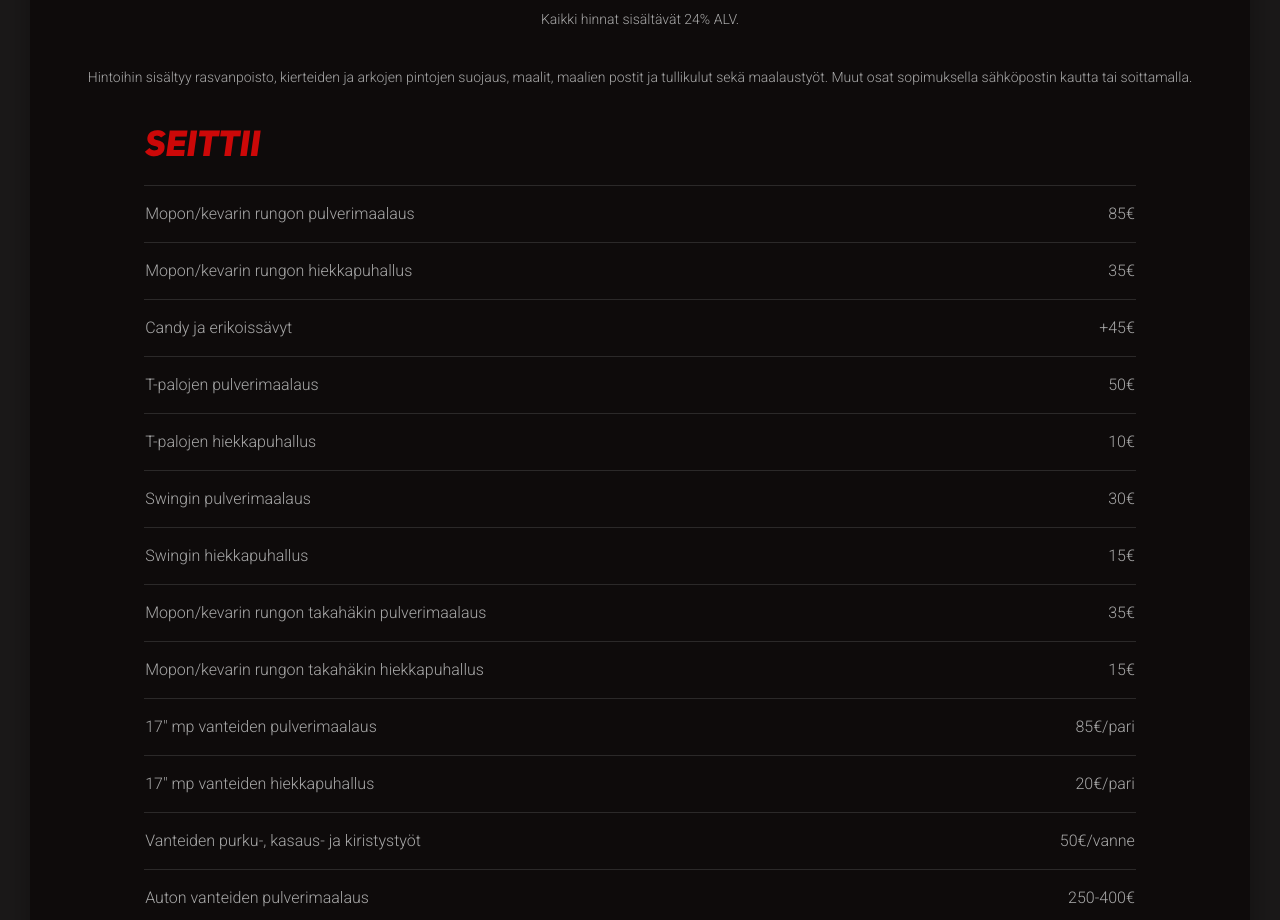
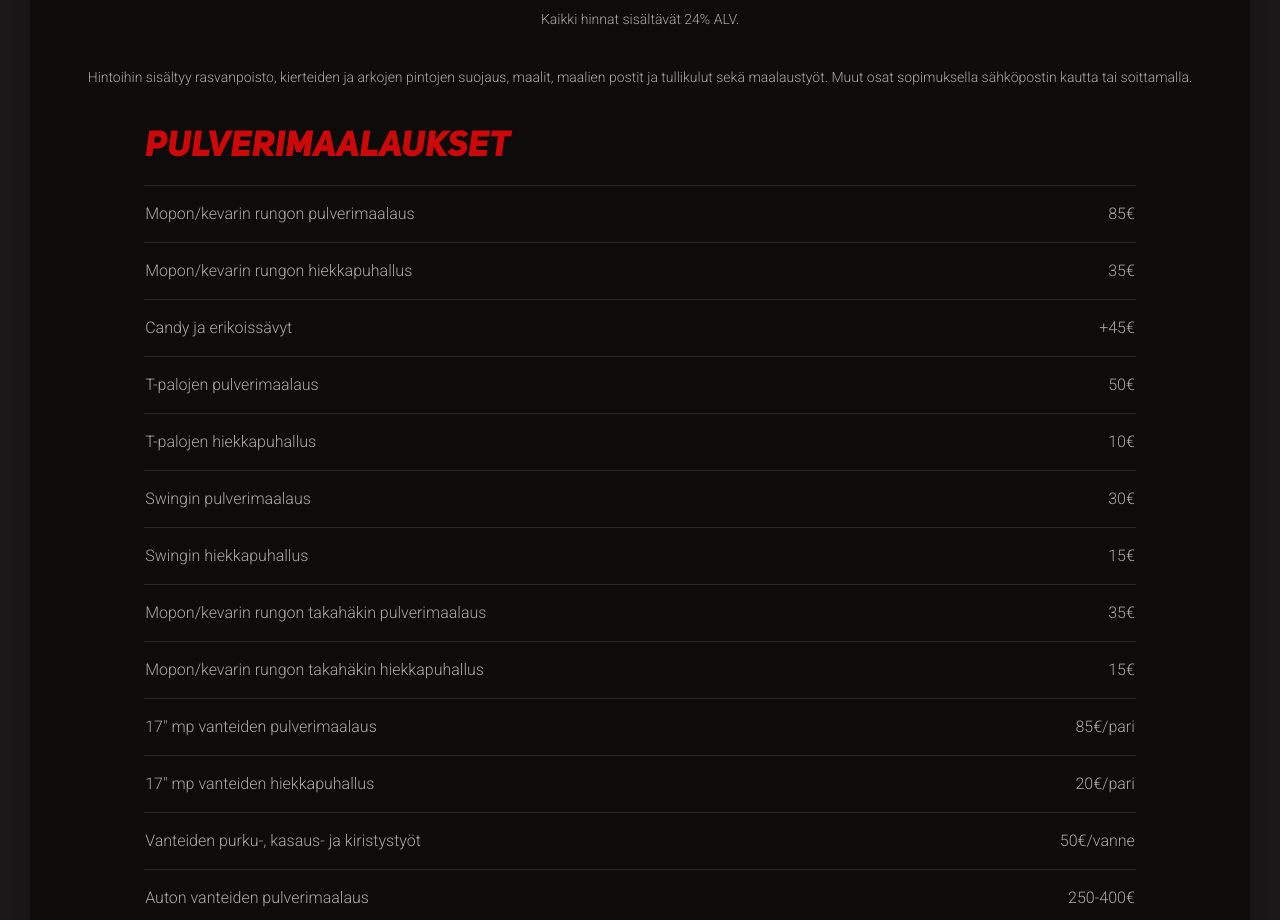
Before and after one commit to ssambss/MotorsportCoatings, a plain HTML site: page index.html in a window 1280 px wide. Shown: the part 861-1781 px from the top of the page. Drawn offline with Linux system fonts and the light colour scheme; some packages are replaced by stand-ins of ours.

Commit message:
Update index.html

```diff
--- a/index.html
+++ b/index.html
@@ -134,7 +134,7 @@
             <tr>
               <th>
                 <div>
-                  <h2 class="hinnasto-title" style="color:#cc0808">Seittii</h2>
+                  <h2 class="hinnasto-title" style="color:#cc0808">Pulverimaalaukset</h2>
                   <tr class="row-hinnasto row1">
                     <td class="column-1">Mopon/kevarin rungon pulverimaalaus</td><td class="column-2">85€</td>
                   </tr>
```
